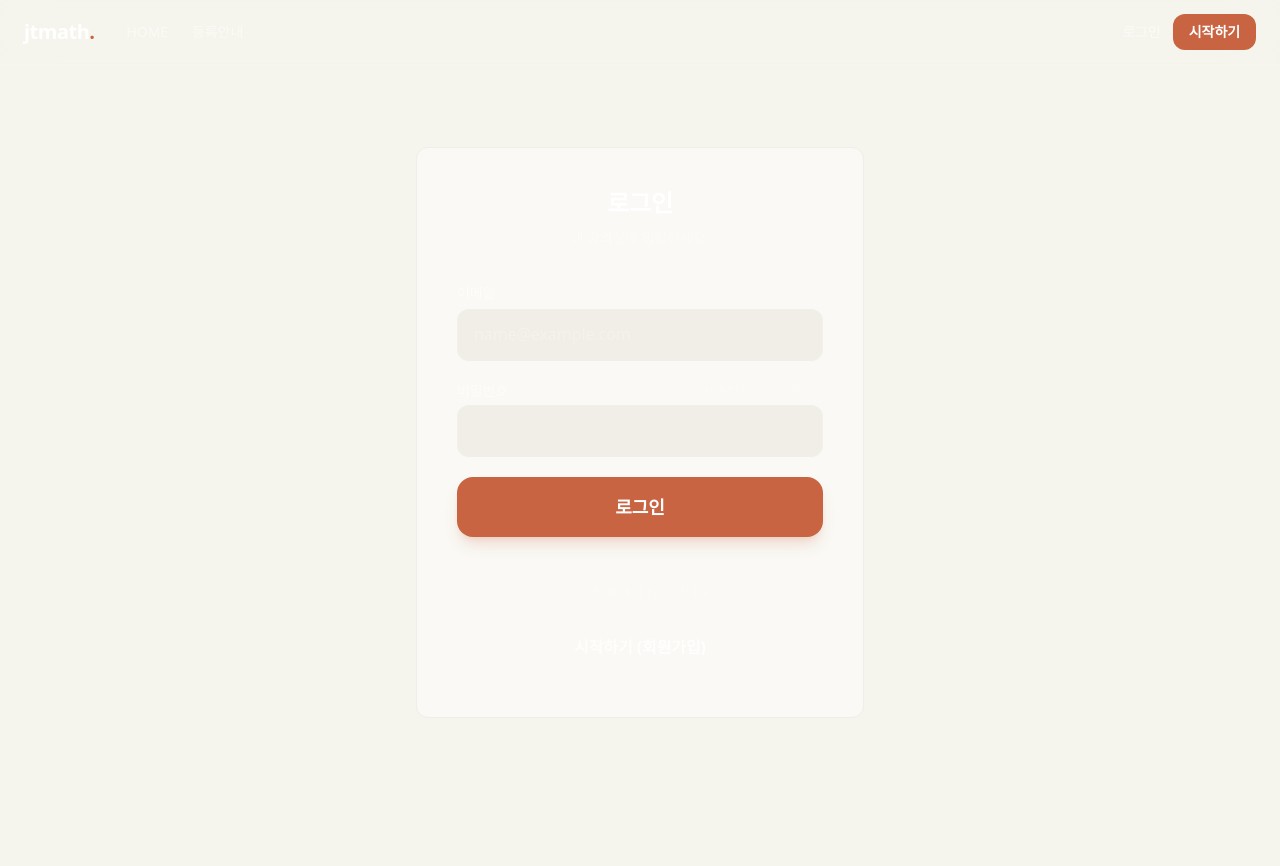
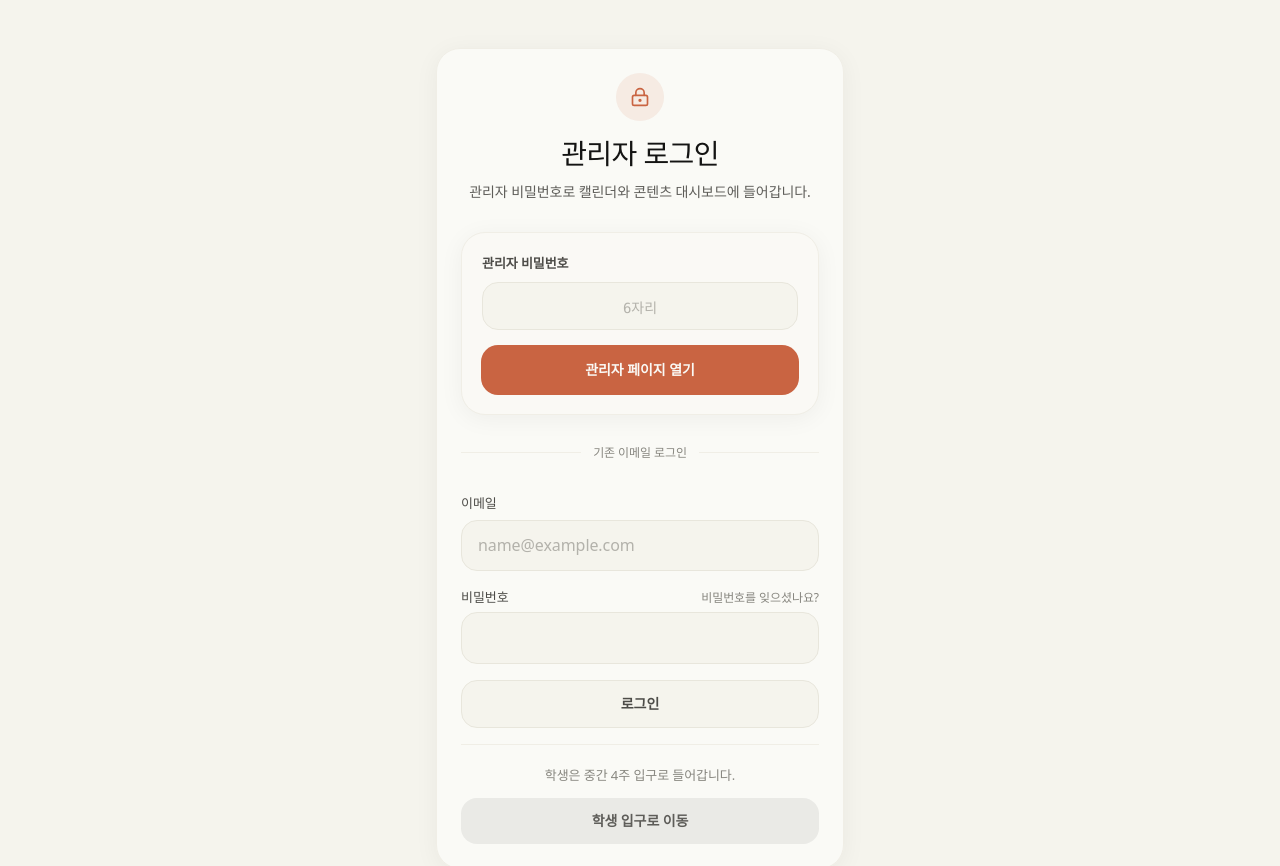
Before and after one commit to gomath777/jtmath-web, a Next.js app: page /login in a window 1280 px wide. Shown: the top 866 px of the page. Before the commit the page ends 800 px from the top, so only its background shows below. Built offline with nearby package versions, Linux system fonts and the light colour scheme; a web font is replaced by a local one.

Commit message:
feat(admin): add simple passcode login

```diff
--- a/src/app/(marketing)/login/actions.ts
+++ b/src/app/(marketing)/login/actions.ts
@@ -1,7 +1,19 @@
 'use server';
 
 import { createClient } from '@/utils/supabase/server';
+import { setSimpleAdminCookie, verifySimpleAdminPasscode } from '@/utils/admin-auth';
 import { redirect } from 'next/navigation';
+
+export async function loginAdmin(formData: FormData) {
+  const passcode = String(formData.get('admin_passcode') || '').replace(/\D/g, '').slice(0, 6);
+
+  if (!verifySimpleAdminPasscode(passcode)) {
+    return { error: '관리자 비밀번호가 맞지 않습니다.' };
+  }
+
+  await setSimpleAdminCookie(passcode);
+  redirect('/admin/calendars-new');
+}
 
 export async function loginUser(formData: FormData) {
   const email = formData.get('email') as string;
--- a/src/app/(marketing)/login/page.tsx
+++ b/src/app/(marketing)/login/page.tsx
@@ -3,14 +3,15 @@
 import { useState, useEffect, Suspense } from 'react';
 import Link from 'next/link';
 import { useSearchParams } from 'next/navigation';
-import { Loader2 } from 'lucide-react';
-import MainHeader from '@/components/MainHeader';
-import { loginUser } from './actions';
+import { Loader2, LockKeyhole } from 'lucide-react';
+import { loginAdmin, loginUser } from './actions';
 
 function LoginFormContent() {
   const [errorMessage, setErrorMessage] = useState('');
+  const [adminErrorMessage, setAdminErrorMessage] = useState('');
   const [successMessage, setSuccessMessage] = useState('');
   const [isLoading, setIsLoading] = useState(false);
+  const [isAdminLoading, setIsAdminLoading] = useState(false);
   const searchParams = useSearchParams();
 
   useEffect(() => {
@@ -37,42 +38,100 @@ function LoginFormContent() {
     }
   }
 
+  async function handleAdminSubmit(e: React.FormEvent<HTMLFormElement>) {
+    e.preventDefault();
+    setIsAdminLoading(true);
+    setAdminErrorMessage('');
+
+    const formData = new FormData(e.currentTarget);
+    const result = await loginAdmin(formData);
+
+    if (result?.error) {
+      setAdminErrorMessage(result.error);
+      setIsAdminLoading(false);
+    }
+  }
+
   return (
     <>
-      <div className="mb-8 text-center">
-        <h1 className="text-2xl font-bold text-white">로그인</h1>
-        <p className="mt-2 text-sm text-white/40">내 강의실에 입장하세요.</p>
+      <div className="mb-7 text-center">
+        <div className="mx-auto mb-4 flex h-12 w-12 items-center justify-center rounded-2xl bg-terracotta/10 text-terracotta">
+          <LockKeyhole className="h-5 w-5" />
+        </div>
+        <h1 className="font-serif text-[28px] leading-tight tracking-tight text-ink">
+          관리자 로그인
+        </h1>
+        <p className="mt-2 text-[14px] leading-6 text-olive">
+          관리자 비밀번호로 캘린더와 콘텐츠 대시보드에 들어갑니다.
+        </p>
+      </div>
+
+      <form onSubmit={handleAdminSubmit} className="rounded-2xl border border-border-cream bg-ivory p-5 shadow-whisper">
+        <label className="block">
+          <span className="mb-2 block text-[13px] font-semibold text-charcoal">
+            관리자 비밀번호
+          </span>
+          <input
+            type="password"
+            name="admin_passcode"
+            inputMode="numeric"
+            pattern="\d{6}"
+            maxLength={6}
+            autoComplete="off"
+            disabled={isAdminLoading}
+            placeholder="6자리"
+            className="h-12 w-full rounded-xl border border-border-warm bg-parchment px-4 text-center font-mono text-[20px] tracking-[0.28em] text-ink outline-none placeholder:text-[14px] placeholder:tracking-normal placeholder:text-stone/60 focus:border-terracotta focus:shadow-ring-terracotta disabled:opacity-50"
+          />
+        </label>
+        {adminErrorMessage && (
+          <p className="mt-3 rounded-xl border border-terracotta/30 bg-terracotta/10 px-3 py-2 text-center text-[13px] font-medium text-terracotta">
+            {adminErrorMessage}
+          </p>
+        )}
+        <button
+          type="submit"
+          disabled={isAdminLoading}
+          className="mt-4 flex h-12 w-full items-center justify-center rounded-xl bg-terracotta text-[14px] font-semibold text-ivory shadow-ring-terracotta transition-colors hover:bg-terracotta-light disabled:opacity-50"
+        >
+          {isAdminLoading ? <Loader2 className="h-4 w-4 animate-spin" /> : '관리자 페이지 열기'}
+        </button>
+      </form>
+
+      <div className="my-7 flex items-center gap-3">
+        <div className="h-px flex-1 bg-border-cream" />
+        <span className="text-[12px] font-medium text-stone">기존 이메일 로그인</span>
+        <div className="h-px flex-1 bg-border-cream" />
       </div>
 
       {errorMessage && (
-        <div className="mb-6 p-4 bg-brand-orange/10 text-brand-orange rounded-lg text-sm font-semibold border border-brand-orange/20">
+        <div className="mb-4 rounded-xl border border-terracotta/30 bg-terracotta/10 p-3 text-[13px] font-semibold text-terracotta">
           {errorMessage}
         </div>
       )}
 
       {successMessage && (
-        <div className="mb-6 p-4 bg-brand-mint/10 text-brand-mint rounded-lg text-sm font-semibold border border-brand-mint/20">
+        <div className="mb-4 rounded-xl border border-olive/30 bg-olive/10 p-3 text-[13px] font-semibold text-olive">
           {successMessage}
         </div>
       )}
 
-      <form onSubmit={handleSubmit} className="space-y-5">
+      <form onSubmit={handleSubmit} className="space-y-4">
         <div className="space-y-1">
-          <label className="text-sm font-medium text-white/60">이메일</label>
+          <label className="text-[13px] font-medium text-charcoal">이메일</label>
           <input
             type="email"
             name="email"
             placeholder="name@example.com"
             disabled={isLoading}
-            className="w-full px-4 py-3 rounded-lg border border-white/[0.08] bg-brand-elevated text-white placeholder:text-white/25 focus:outline-none focus:ring-2 focus:ring-brand-blue focus:border-brand-blue transition-all disabled:opacity-40"
+            className="w-full rounded-xl border border-border-warm bg-parchment px-4 py-3 text-ink outline-none placeholder:text-stone/60 focus:border-terracotta focus:shadow-ring-terracotta disabled:opacity-40"
             required
           />
         </div>
 
         <div className="space-y-1">
           <div className="flex justify-between items-center">
-            <label className="text-sm font-medium text-white/60">비밀번호</label>
-            <Link href="/forgot-password" className="text-xs text-white/30 hover:text-brand-blue font-medium transition-colors">
+            <label className="text-[13px] font-medium text-charcoal">비밀번호</label>
+            <Link href="/forgot-password" className="text-xs font-medium text-stone transition-colors hover:text-terracotta">
               비밀번호를 잊으셨나요?
             </Link>
           </div>
@@ -80,7 +139,7 @@ function LoginFormContent() {
             type="password"
             name="password"
             disabled={isLoading}
-            className="w-full px-4 py-3 rounded-lg border border-white/[0.08] bg-brand-elevated text-white placeholder:text-white/25 focus:outline-none focus:ring-2 focus:ring-brand-blue focus:border-brand-blue transition-all disabled:opacity-40"
+            className="w-full rounded-xl border border-border-warm bg-parchment px-4 py-3 text-ink outline-none focus:border-terracotta focus:shadow-ring-terracotta disabled:opacity-40"
             required
           />
         </div>
@@ -88,7 +147,7 @@ function LoginFormContent() {
         <button
           type="submit"
           disabled={isLoading}
-          className="w-full bg-brand-blue hover:bg-blue-600 disabled:bg-brand-blue/70 text-white font-bold py-4 rounded-xl transition-all text-lg mt-4 shadow-lg shadow-brand-blue/20 flex items-center justify-center gap-2"
+          className="mt-2 flex w-full items-center justify-center gap-2 rounded-xl border border-border-warm bg-parchment py-3 text-[14px] font-semibold text-charcoal transition-colors hover:bg-border-cream/30 disabled:opacity-40"
         >
           {isLoading ? (
             <>
@@ -98,13 +157,13 @@ function LoginFormContent() {
           ) : '로그인'}
         </button>
 
-        <div className="pt-6 border-t border-white/[0.06] text-center space-y-4">
-          <p className="text-sm text-white/30">아직 등록하지 않으셨나요?</p>
+        <div className="pt-5 border-t border-border-cream text-center space-y-3">
+          <p className="text-[13px] text-stone">학생은 중간 4주 입구로 들어갑니다.</p>
           <Link
-            href="/signup"
-            className="block w-full bg-brand-surface hover:bg-brand-elevated text-white/80 font-bold py-4 rounded-xl border border-white/[0.08] transition-all"
+            href="/midterm-front"
+            className="block w-full rounded-xl bg-olive/10 py-3 text-[14px] font-semibold text-olive transition-colors hover:bg-olive/15"
           >
-            시작하기 (회원가입)
+            학생 입구로 이동
           </Link>
         </div>
       </form>
@@ -114,12 +173,10 @@ function LoginFormContent() {
 
 export default function LoginPage() {
   return (
-    <div className="min-h-screen flex flex-col bg-brand-dark">
-      <MainHeader />
-
-      <main className="flex-1 container mx-auto px-4 py-12 flex justify-center items-center">
-        <div className="w-full max-w-md brand-card p-8 md:p-10">
-          <Suspense fallback={<div className="text-center text-white/30">로딩 중...</div>}>
+    <div className="min-h-screen bg-parchment text-ink">
+      <main className="mx-auto flex min-h-screen max-w-md items-center px-5 py-12">
+        <div className="w-full rounded-2xl border border-border-cream bg-white/55 p-5 shadow-whisper md:p-6">
+          <Suspense fallback={<div className="text-center text-stone">로딩 중...</div>}>
             <LoginFormContent />
           </Suspense>
         </div>
--- a/src/app/admin/calendars-new/page.tsx
+++ b/src/app/admin/calendars-new/page.tsx
@@ -1,6 +1,7 @@
 import { createClient } from '@/utils/supabase/server';
 import { createClient as createServiceClient } from '@supabase/supabase-js';
 import { redirect } from 'next/navigation';
+import { isSimpleAdminUnlocked } from '@/utils/admin-auth';
 import CalendarsNewClient from './CalendarsNewClient';
 
 const ADMIN_EMAILS = (process.env.ADMIN_EMAILS || 'admin@jtmath.com').split(',').map(e => e.trim());
@@ -49,8 +50,9 @@ const REVIEW_PHASE_LABEL = '전체 오답 반복 · 취약유형 보충 · 모
 export default async function AdminCalendarsNewPage() {
   const supabase = await createClient();
   const { data: { user } } = await supabase.auth.getUser();
-  if (!user) redirect('/login');
-  if (!ADMIN_EMAILS.includes(user.email || '')) redirect('/dashboard');
+  const simpleAdmin = await isSimpleAdminUnlocked();
+  if (!simpleAdmin && !user) redirect('/login');
+  if (!simpleAdmin && !ADMIN_EMAILS.includes(user.email || '')) redirect('/dashboard');
 
   const sc = createServiceClient(
     process.env.NEXT_PUBLIC_SUPABASE_URL!,
--- a/src/app/admin/midterm-front/page.tsx
+++ b/src/app/admin/midterm-front/page.tsx
@@ -4,7 +4,7 @@ import { redirect } from 'next/navigation';
 import { createClient as createServiceClient } from '@supabase/supabase-js';
 import { createClient } from '@/utils/supabase/server';
 import AdminLayout from '@/components/admin/AdminLayout';
-import { isLocalAdminMode } from '@/utils/admin-auth';
+import { isLocalAdminMode, isSimpleAdminUnlocked } from '@/utils/admin-auth';
 
 export const dynamic = 'force-dynamic';
 
@@ -69,6 +69,7 @@ function statusLabel(status: ReturnType<typeof getBlockStatus>): string {
 
 async function requireAdmin(): Promise<void> {
   if (isLocalAdminMode()) return;
+  if (await isSimpleAdminUnlocked()) return;
   const supabase = await createClient();
   const { data: { user } } = await supabase.auth.getUser();
   if (!user) redirect('/login');
--- a/src/app/admin/page.tsx
+++ b/src/app/admin/page.tsx
@@ -3,6 +3,7 @@ import { redirect } from 'next/navigation';
 import Link from 'next/link';
 import { Users, CreditCard, LayoutDashboard, BookOpen, Calendar, GraduationCap, MessageSquare, FileText } from 'lucide-react';
 import AdminUserRow from './AdminUserRow';
+import { isSimpleAdminUnlocked } from '@/utils/admin-auth';
 
 // 관리자 이메일 목록 (환경 변수로 관리 가능)
 const ADMIN_EMAILS = (process.env.ADMIN_EMAILS || 'admin@jtmath.com').split(',').map((e) => e.trim());
@@ -15,8 +16,9 @@ export default async function AdminDashboardPage({
   const supabase = await createClient();
 
   const { data: { user } } = await supabase.auth.getUser();
-  if (!user) redirect('/login');
-  if (!ADMIN_EMAILS.includes(user.email || '')) {
+  const simpleAdmin = await isSimpleAdminUnlocked();
+  if (!simpleAdmin && !user) redirect('/login');
+  if (!simpleAdmin && !ADMIN_EMAILS.includes(user.email || '')) {
     redirect('/dashboard');
   }
 
@@ -74,7 +76,7 @@ export default async function AdminDashboardPage({
           <div className="flex items-center gap-3 text-sm font-medium">
             <div className="flex items-center gap-2 text-slate-300">
               <div className="w-2 h-2 rounded-full bg-green-500 shadow-[0_0_8px_rgba(34,197,94,0.6)]" />
-              {user.email}
+              {simpleAdmin ? 'simple admin' : user?.email}
             </div>
             <Link href="/dashboard" className="text-slate-400 hover:text-white transition-colors text-xs">대시보드 →</Link>
           </div>
--- a/src/utils/admin-auth.ts
+++ b/src/utils/admin-auth.ts
@@ -1,11 +1,50 @@
 import { NextResponse } from 'next/server';
+import { createHmac, timingSafeEqual } from 'crypto';
+import { cookies } from 'next/headers';
 import { createClient as createServerClient } from '@/utils/supabase/server';
 
 const ADMIN_EMAILS = (process.env.ADMIN_EMAILS || 'admin@jtmath.com')
   .split(',').map(e => e.trim()).filter(Boolean);
+const SIMPLE_ADMIN_COOKIE = 'jt_admin_access';
+const SIMPLE_ADMIN_TOKEN_SEED = 'jtmath-admin-simple-access-v1';
+const SIMPLE_ADMIN_PASSCODE = process.env.ADMIN_SIMPLE_PASSCODE || '260613';
 
 export function isLocalAdminMode(): boolean {
   return process.env.NODE_ENV === 'development' || process.env.LOCAL_ADMIN_MODE === 'true';
+}
+
+function createSimpleAdminToken(passcode: string): string {
+  return createHmac('sha256', passcode).update(SIMPLE_ADMIN_TOKEN_SEED).digest('hex');
+}
+
+function passcodesMatch(expected: string, submitted: string): boolean {
+  const expectedBuffer = Buffer.from(expected);
+  const submittedBuffer = Buffer.from(submitted);
+  return (
+    expectedBuffer.length === submittedBuffer.length &&
+    timingSafeEqual(expectedBuffer, submittedBuffer)
+  );
+}
+
+export function verifySimpleAdminPasscode(passcode: string): boolean {
+  return /^\d{6}$/.test(passcode) && passcodesMatch(SIMPLE_ADMIN_PASSCODE, passcode);
+}
+
+export async function setSimpleAdminCookie(passcode: string): Promise<void> {
+  const cookieStore = await cookies();
+  cookieStore.set(SIMPLE_ADMIN_COOKIE, createSimpleAdminToken(passcode), {
+    httpOnly: true,
+    secure: process.env.NODE_ENV === 'production',
+    sameSite: 'lax',
+    path: '/',
+    maxAge: 60 * 60 * 24 * 30,
+  });
+}
+
+export async function isSimpleAdminUnlocked(): Promise<boolean> {
+  const cookieStore = await cookies();
+  const token = cookieStore.get(SIMPLE_ADMIN_COOKIE)?.value;
+  return token === createSimpleAdminToken(SIMPLE_ADMIN_PASSCODE);
 }
 
 /**
@@ -15,6 +54,8 @@ export function isLocalAdminMode(): boolean {
  *   if (guard) return guard;
  */
 export async function requireAdmin(): Promise<NextResponse | null> {
+  if (isLocalAdminMode() || await isSimpleAdminUnlocked()) return null;
+
   const supabase = await createServerClient();
   const { data: { user } } = await supabase.auth.getUser();
   if (!user) return NextResponse.json({ error: 'Unauthorized' }, { status: 401 });
```
